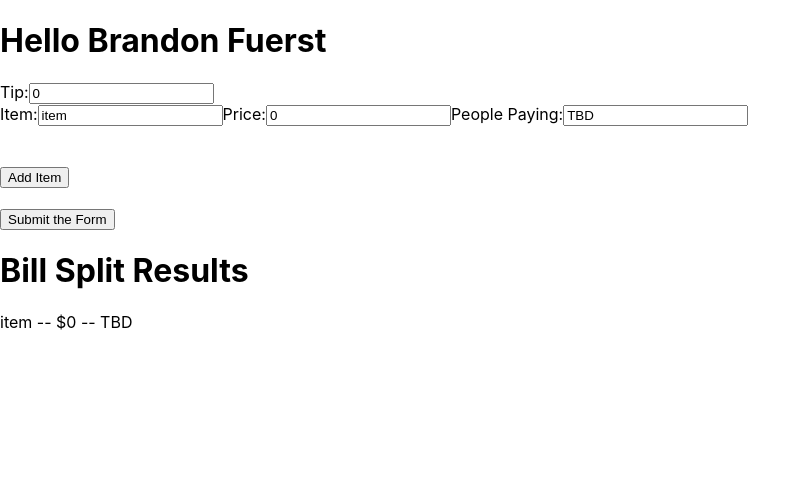
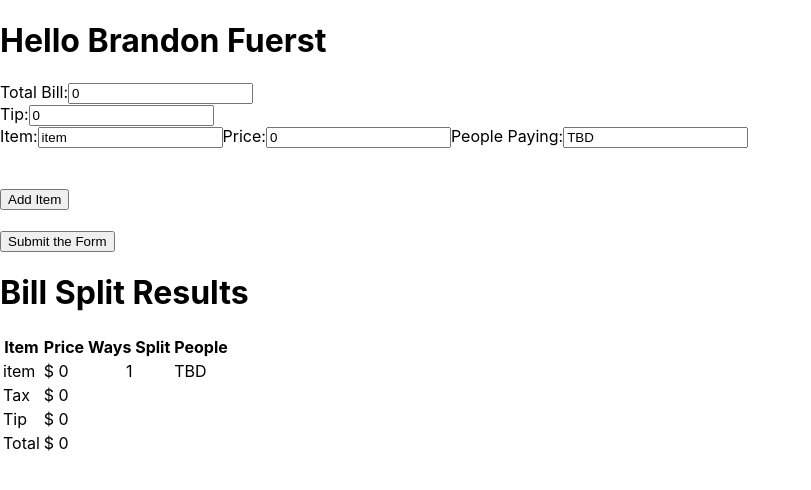
Before and after one commit to b-first/bill-splitter, a React (Create React App) app: page / in a window 1280 px wide. Both pictures are taken after a click on the input "Submit the Form". Shown: the top 490 px of the page, without its empty margins (0-811 px from the left). Built offline with nearby package versions, Linux system fonts and the light colour scheme.

Commit message:
add total bill field to form and change itemized bill presentation to a table

```diff
--- a/src/Components/BillItemFormRow.js
+++ b/src/Components/BillItemFormRow.js
@@ -9,6 +9,7 @@ export default class BillItemFormRow extends React.Component {
 
     this.handleChange = this.handleChange.bind(this);
     this.handleTipChange = this.handleTipChange.bind(this);
+    this.handleTotalChange = this.handleTotalChange.bind(this);
   }
 
   // Field value is in parent state
@@ -16,14 +17,35 @@ export default class BillItemFormRow extends React.Component {
     this.props.onInputChange(event.target.name, event.target.value, this.props.itemIndex) // Lift up with this callback
   }
 
+  handleTotalChange(event) {
+    this.props.onTotalChange(event.target.value)
+  }
+
   handleTipChange(event) {
     this.props.onTipChange(event.target.value)
   }
 
   render() {
-    let row
+    let row;
+
+    // Total row
+    if (this.props.isTotal) {
+      row = (
+        <div key={"total"}>
+          <label>
+            Total Bill:
+            <input
+              name="total"
+              type="text"
+              value={this.props.totalAmount}
+              onChange={this.handleTotalChange}/>
+          </label>
+        </div>
+      )
+    }
+
     // Tip row
-    if (this.props.isTip) {
+    else if (this.props.isTip) {
       row = (
         <div key={"tip"}> {/* The key should be "tip" */}
           <label>
--- a/src/Components/BillItemsForm.js
+++ b/src/Components/BillItemsForm.js
@@ -6,6 +6,7 @@ export default class BillItemsForm extends React.Component {
     super(props);
 
     this.handleFormChange = this.handleFormChange.bind(this); // Update value as user types
+    this.handleTotalChange = this.handleTotalChange.bind(this);
     this.handleTipChange = this.handleTipChange.bind(this);
     this.addItem = this.addItem.bind(this);
     this.handleSubmit = this.handleSubmit.bind(this);
@@ -18,6 +19,10 @@ export default class BillItemsForm extends React.Component {
     this.props.onFormChange(eventTargetName, eventTargetValue, itemIndex) // Lift up to parent
     // console.log(eventTargetName, eventTargetValue) // Checking what's passed in
     // console.log(this.state.itemizedList[0][eventTargetName]) // Accesses the specific object field
+  }
+
+  handleTotalChange(value) {
+    this.props.onTotalChange(value)
   }
 
   handleTipChange(value) {
@@ -48,12 +53,19 @@ export default class BillItemsForm extends React.Component {
     return (
       <form onSubmit={this.handleSubmit}>
 
-        {/* Render tip row first */}
+        {/* Render total row */}
+        <BillItemFormRow
+          isTotal={true}
+          onTotalChange={this.handleTotalChange}
+          key={'total'}
+          totalAmount={this.props.totalAmount} />
+
+        {/* Render tip row */}
         <BillItemFormRow
           isTip={true}
           onTipChange={this.handleTipChange}
           key={"tip"}
-          tipAmount={this.props.tipAmount}/>
+          tipAmount={this.props.tipAmount} />
 
         {/* Render all components in this list */}
         {rows}
--- a/src/Components/BillSplitResults.js
+++ b/src/Components/BillSplitResults.js
@@ -1,33 +1,89 @@
 import React from "react";
 
 export default class BillItemsForm extends React.Component {
-  constructor(props) {
-    super(props);
-
-  }
+  // constructor(props) {
+  //   super(props);
+  // }
 
   render() {
 
-    const itemizedItemsRows = [];
-    let peoplePaying = '';
+    // ===================================
+    // Present data table of itemized bill
+
+    let itemizedTable;         // Final element holdling the data table
+    let itemizedRows = [];     // Rows of data generated
+    let peoplePaying;          // Var to manipulate user input for people per item
+    let numPeoplePaying;       // Count number of people per item
+    let itemizedBillTotal = 0; // Track total bill amount
+
+    // Loop over items to create rows of data
     this.props.submittedBill.forEach((item, index) => {
-      peoplePaying = item.itemPeoplePaying.split(',') // split comma separated people into an array
-      peoplePaying.forEach((person, personIndex) => peoplePaying[personIndex] = person.trim()) // Trim white space between people
-      itemizedItemsRows.push(
-        <p key={index}>
-          {item.itemName} -- ${item.itemPrice} -- {peoplePaying.toString()}
-        </p>
+      peoplePaying = item.itemPeoplePaying.split(',').map(person => person.trim()) // Split comma separated people into an array and trim white spaces
+      numPeoplePaying = peoplePaying.length
+      peoplePaying = peoplePaying.join(', ')            // Join back as consistent string
+      itemizedRows.push(                                // Add table row elements
+        <tr key={index}>
+          <td>{item.itemName}</td>
+          <td>$ {item.itemPrice}</td>
+          <td style={{'textAlign':'center'}}>{numPeoplePaying}</td>
+          <td>{peoplePaying}</td>
+        </tr>
       )
+      itemizedBillTotal += parseFloat(item.itemPrice)
     })
 
+    // If the bill has been submitted, add tex, tip, and total rows
+    if (this.props.submittedBill.length > 0) {                  // Add tax row
+      itemizedRows.push(
+        <tr key='tax'>
+          <td>Tax</td>
+          <td>
+            $ {this.props.submittedTotal - this.props.submittedTip - itemizedBillTotal} {/* Tax is total minus tip minus items' cost */}
+          </td>
+        </tr>
+      )
+      itemizedRows.push(                                        // Add tip row
+        <tr key='tip'>
+          <td>Tip</td>
+          <td>$ {this.props.submittedTip}</td>
+        </tr>
+      )
+      itemizedRows.push(                                        // Add total as last row
+        <tr key='total'>
+          <td>Total</td>
+          <td>$ {this.props.submittedTotal}</td>
+        </tr>
+      )
+    }
+
+    // Create the table with heading and rows of data
+    itemizedTable = (
+      <table>
+        <thead>
+          <tr>
+            <th>Item</th>
+            <th>Price</th>
+            <th>Ways Split</th>
+            <th>People</th>
+          </tr>
+        </thead>
+        <tbody>
+          {itemizedRows}
+        </tbody>
+      </table>
+    )
+
+    // ====================
     // Bill splitting logic
+
 
 
 
     return (
       <div>
         <h1>Bill Split Results</h1>
-        {itemizedItemsRows}
+        {/* {itemizedItemsRows} */}
+        {itemizedTable}
       </div>
     )
   }
--- a/src/Components/FormAndResultsParent.js
+++ b/src/Components/FormAndResultsParent.js
@@ -6,18 +6,22 @@ export default class FormAndResultsParent extends React.Component {
   constructor(props) {
     super(props);
     this.state = {
-      tipAmount: 0,
-      itemizedList: [ // List of item objects
+      userInputTotalAmount: 0,
+      userInputTipAmount: 0,
+      userInputItemizedList: [ // List of item objects
         {
           itemName: 'item',
           itemPrice: '0',
           itemPeoplePaying: 'TBD'
         }
       ],
-      submittedBill: []
+      submittedTotalAmount: 0,
+      submittedTipAmount: 0,
+      submittedItemizedList: []
     };
 
     this.handleFormChange = this.handleFormChange.bind(this); // Update value as user types
+    this.handleTotalChange = this.handleTotalChange.bind(this);
     this.handleTipChange = this.handleTipChange.bind(this);
     this.addItem = this.addItem.bind(this);
     this.handleSubmit = this.handleSubmit.bind(this);
@@ -27,22 +31,26 @@ export default class FormAndResultsParent extends React.Component {
   // Arguments used to pick the proper form input field
   // https://stackoverflow.com/questions/29537299/how-can-i-update-state-item1-in-state-using-setstate
   handleFormChange(eventTargetName, eventTargetValue, itemIndex) {
-    let itemizedListToChange = [...this.state.itemizedList];  // Make a shallow copy of the items
-    let itemToChange = {...itemizedListToChange[itemIndex]};  // Make a shallow copy of the item you want to mutate
-    itemToChange[eventTargetName] = eventTargetValue;         // Replace the property you're intested in
-    itemizedListToChange[itemIndex] = itemToChange;           // Put it back into the array - we *are* mutating the array here, but that's why we made a copy first
-    this.setState({itemizedList: itemizedListToChange})       // Set the state to our new copy
+    let itemizedListToChange = [...this.state.userInputItemizedList]; // Make a shallow copy of the items
+    let itemToChange = {...itemizedListToChange[itemIndex]}; // Make a shallow copy of the item you want to mutate
+    itemToChange[eventTargetName] = eventTargetValue;                 // Replace the property you're intested in
+    itemizedListToChange[itemIndex] = itemToChange;                   // Put it back into the array - we *are* mutating the array here, but that's why we made a copy first
+    this.setState({userInputItemizedList: itemizedListToChange})      // Set the state to our new copy
+  }
+
+  handleTotalChange(value) {
+    this.setState({userInputTotalAmount: value})
   }
 
   // Update tip value as user types
   handleTipChange(value) {
-    this.setState({tipAmount: value})
+    this.setState({userInputTipAmount: value})
   }
 
   addItem(event) {
     this.setState(prevState => ({
-      itemizedList: [ // copy and add new element
-        ...prevState.itemizedList,
+      userInputItemizedList: [ // copy and add new element
+        ...prevState.userInputItemizedList,
         {
           itemName: 'Something',
           itemPrice: '0',
@@ -52,24 +60,29 @@ export default class FormAndResultsParent extends React.Component {
     }))
   }
 
-  handleSubmit(event) {
+  handleSubmit(event) { // Set submitted data to be the current user inputs
     event.preventDefault(); // Do not redirect
-    alert('submitted');
-    this.setState({submittedBill: [...this.state.itemizedList]}) // Set state object to be the itemized list at time of submission
+    this.setState({submittedItemizedList: [...this.state.userInputItemizedList]})
+    this.setState({submittedTipAmount: this.state.userInputTipAmount})
+    this.setState({submittedTotalAmount: this.state.userInputTotalAmount})
   }
 
   render() {
     return (
       <div>
         <BillItemsForm
-          itemizedList={this.state.itemizedList}
+          itemizedList={this.state.userInputItemizedList}
           onFormChange={this.handleFormChange}
+          onTotalChange={this.handleTotalChange}
           onTipChange={this.handleTipChange}
           onAddItem={this.addItem}
           onSubmitForm={this.handleSubmit}
-          tipAmount={this.state.tipAmount} />
+          tipAmount={this.state.userInputTipAmount}
+          totalAmount={this.state.userInputTotalAmount} />
         <BillSplitResults
-          submittedBill={this.state.submittedBill}/>
+          submittedBill={this.state.submittedItemizedList}
+          submittedTotal={this.state.submittedTotalAmount}
+          submittedTip={this.state.submittedTipAmount} />
       </div>
     )
   }
```
